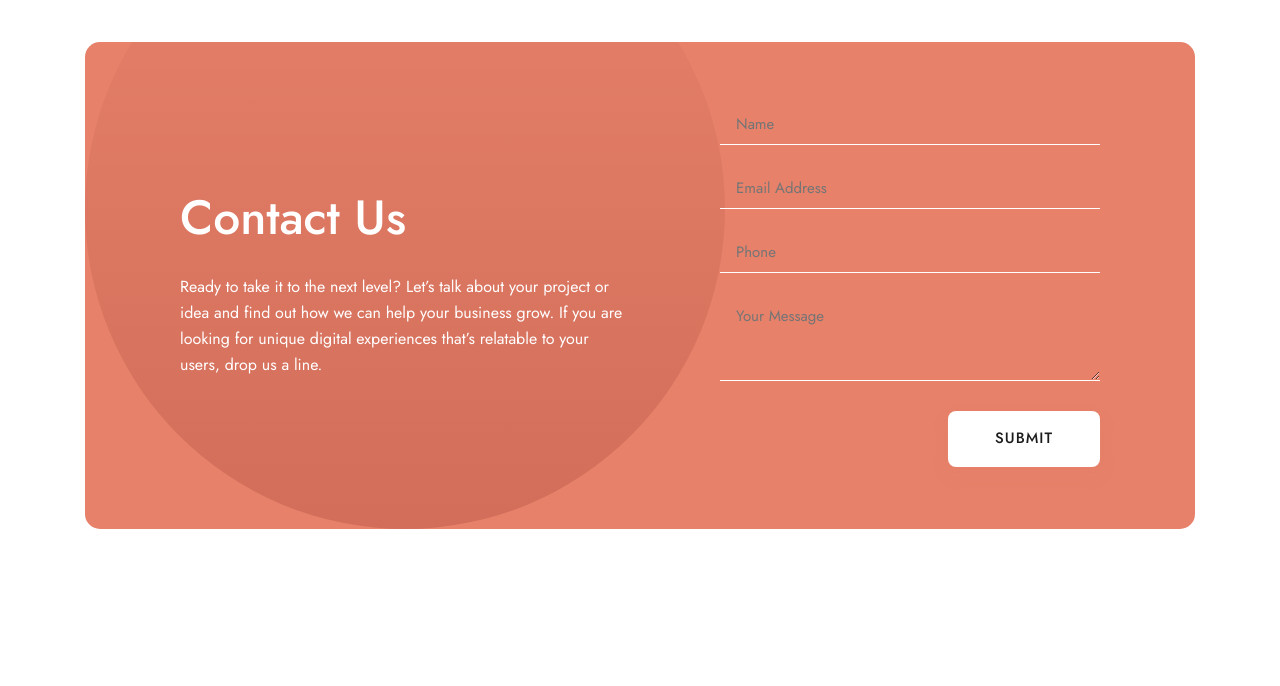
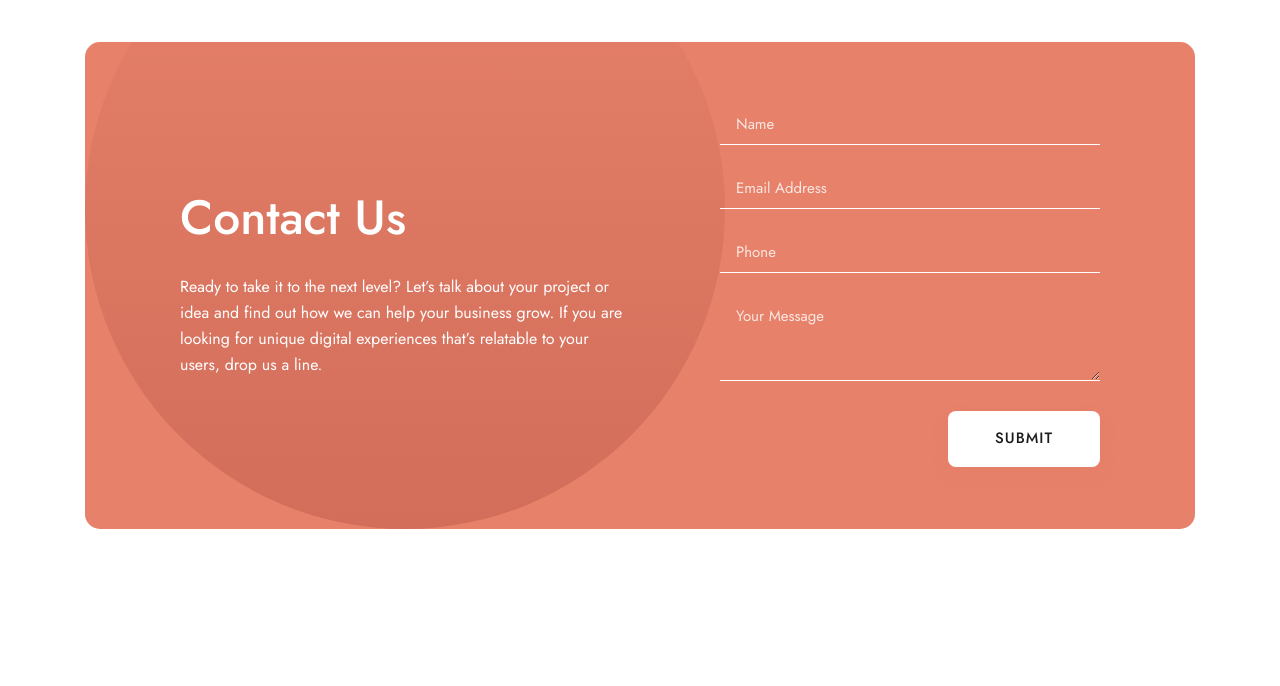
Before and after one commit to Coder-Liz/designo-website, a plain HTML site: page contact.html in a window 1280 px wide. Shown: the part 113-799 px from the top of the page. Drawn offline with Linux system fonts and the light colour scheme.

Commit message:
edit contact partial

```diff
--- a/app/scss/components/_contact.scss
+++ b/app/scss/components/_contact.scss
@@ -93,6 +93,11 @@
         border-bottom: 3px solid var(--clr-white);
       }
     }
+
+    input::placeholder,
+    textarea::placeholder {
+      color: var(--clr-placeholder);
+    }
   }
 
   &__error-container {
--- a/app/scss/globals/_colors.scss
+++ b/app/scss/globals/_colors.scss
@@ -5,6 +5,7 @@
   --clr-light-peach: hsl(11, 100%, 80%);
   --clr-dark-grey: hsl(264, 5%, 20%);
   --clr-light-grey: hsl(210, 17%, 95%);
+  --clr-placeholder: hsla(0, 0%, 100%, 0.8);
 
   --dark-text: var(--clr-dark-grey);
   --light-text: var(--clr-white);
```
Also changed, not shown: dist/style.css, 1 other file.
